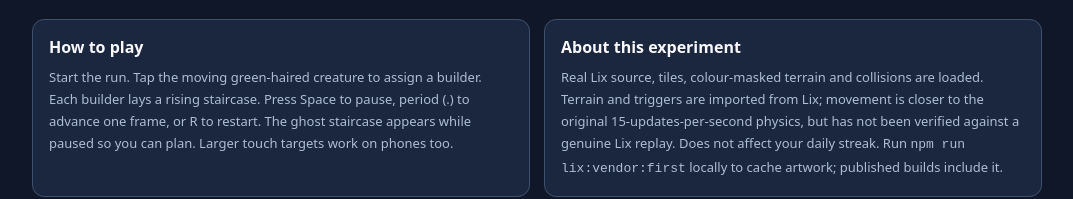
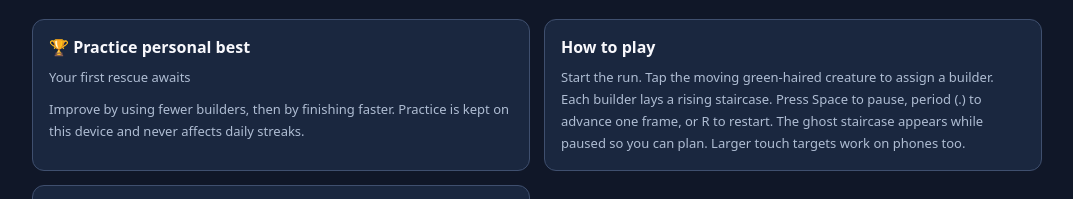
Before and after one commit to gurprit/dailylemming, a website built with Vite: page play-lix.html in a window 1280 px wide. Shown: the part 1054-1253 px from the top of the page, without its empty margins (103-1176 px from the left). Built offline with nearby package versions, Linux system fonts and the light colour scheme.

Commit message:
ui: show practice best separately from the shared daily challenge

```diff
--- a/play-lix.html
+++ b/play-lix.html
@@ -80,6 +80,7 @@
   </div>
  </section>
  <div class="experiment-help">
+  <article><h2>🏆 Practice personal best</h2><p id="practice-best">Your first rescue awaits</p><p style="margin-top:10px">Improve by using fewer builders, then by finishing faster. Practice is kept on this device and never affects daily streaks.</p></article>
   <article><h2>How to play</h2><p>Start the run. Tap the moving green-haired creature to assign a builder. Each builder lays a rising staircase. Press Space to pause, period (.) to advance one frame, or R to restart. The ghost staircase appears while paused so you can plan. Larger touch targets work on phones too.</p></article>
   <article><h2>About this experiment</h2><p>Real Lix source, tiles, colour-masked terrain and collisions are loaded. Terrain and triggers are imported from Lix; movement is closer to the original 15-updates-per-second physics, but has not been verified against a genuine Lix replay. Does not affect your daily streak. Run <code>npm run lix:vendor:first</code> locally to cache artwork; published builds include it.</p></article>
  </div>
```
